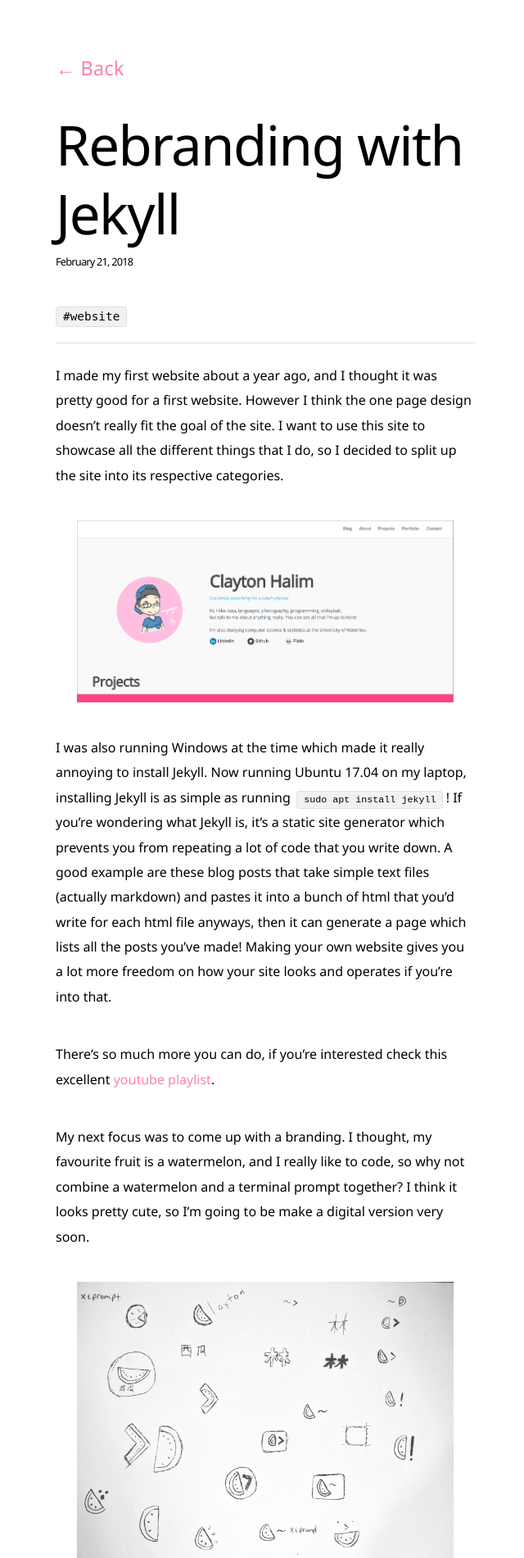
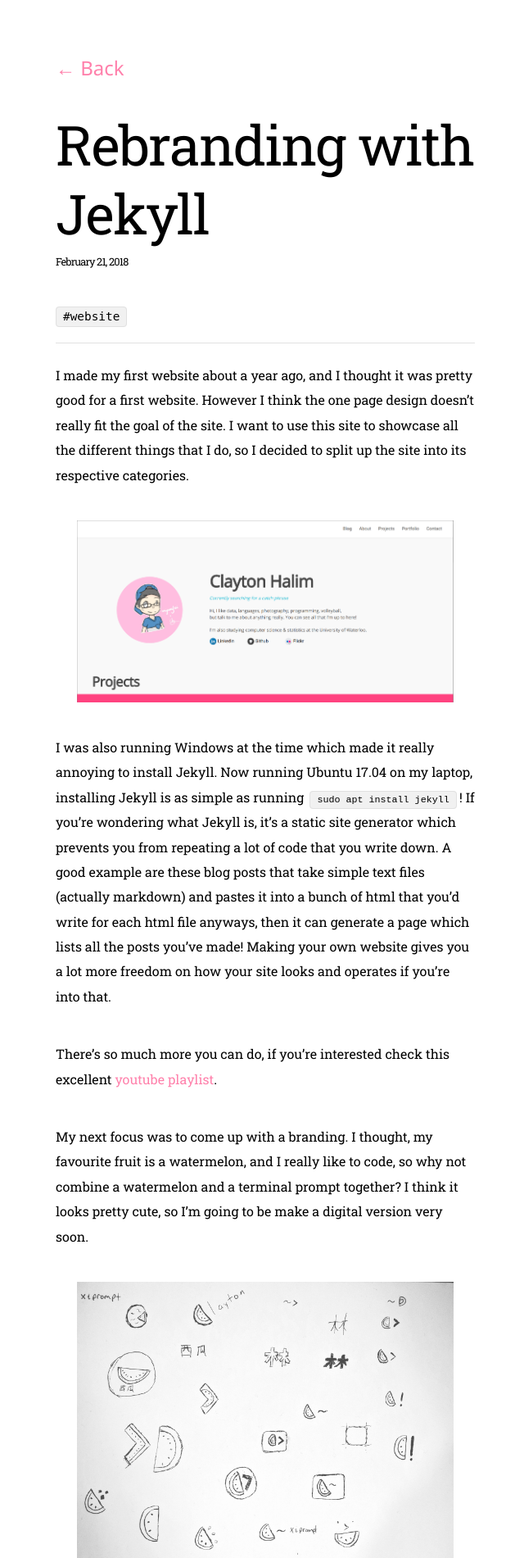
Before and after one commit to clayton-halim/clayton-halim.github.io, a Jekyll site: the page built from _posts/2018-02-21-rebranding-with-jekyll.md, in a window 1280 px wide. Shown: the top 1901 px of the page at 82% size, without its empty margins (316-956 px from the left). Built offline with Jekyll 4.4.1, drawn with Linux system fonts in a browser that asks for light colours; nearby versions of some CDN libraries.

Commit message:
Change blog font to serif

```diff
--- a/_includes/default.html
+++ b/_includes/default.html
@@ -3,7 +3,7 @@
 <link rel="stylesheet" href="{{ site.baseurl }}/assets/css/reset.css">
 <link rel="stylesheet" href="{{ site.baseurl }}/assets/css/flexboxgrid.css">
 <link rel="stylesheet" href="{{ site.baseurl }}/assets/css/style.css">
-<link href="https://fonts.googleapis.com/css?family=Noto+Sans|Tinos|Roboto" rel="stylesheet">
+<link href="https://fonts.googleapis.com/css?family=Noto+Sans|Tinos|Roboto|Roboto+Slab" rel="stylesheet">
 <link href="https://use.fontawesome.com/4c9066f1a6.css" media="all" rel="stylesheet">
 {% include google-analytics.html %}
 <title>clayton</title>
--- a/assets/css/style.css
+++ b/assets/css/style.css
@@ -107,6 +107,7 @@ a {
 }
 
 .blog-date {
+    font-family: "Roboto Slab";
     margin-top: 0.5rem;
     font-size: 80%;
 }
@@ -118,7 +119,12 @@ a {
     width: 90%;
 }
 
+.blog-post {
+    font-family: "Roboto Slab";
+}
+
 .blog-title {
+    font-family: "Roboto Slab";
     margin: 0;
 }
 
```
